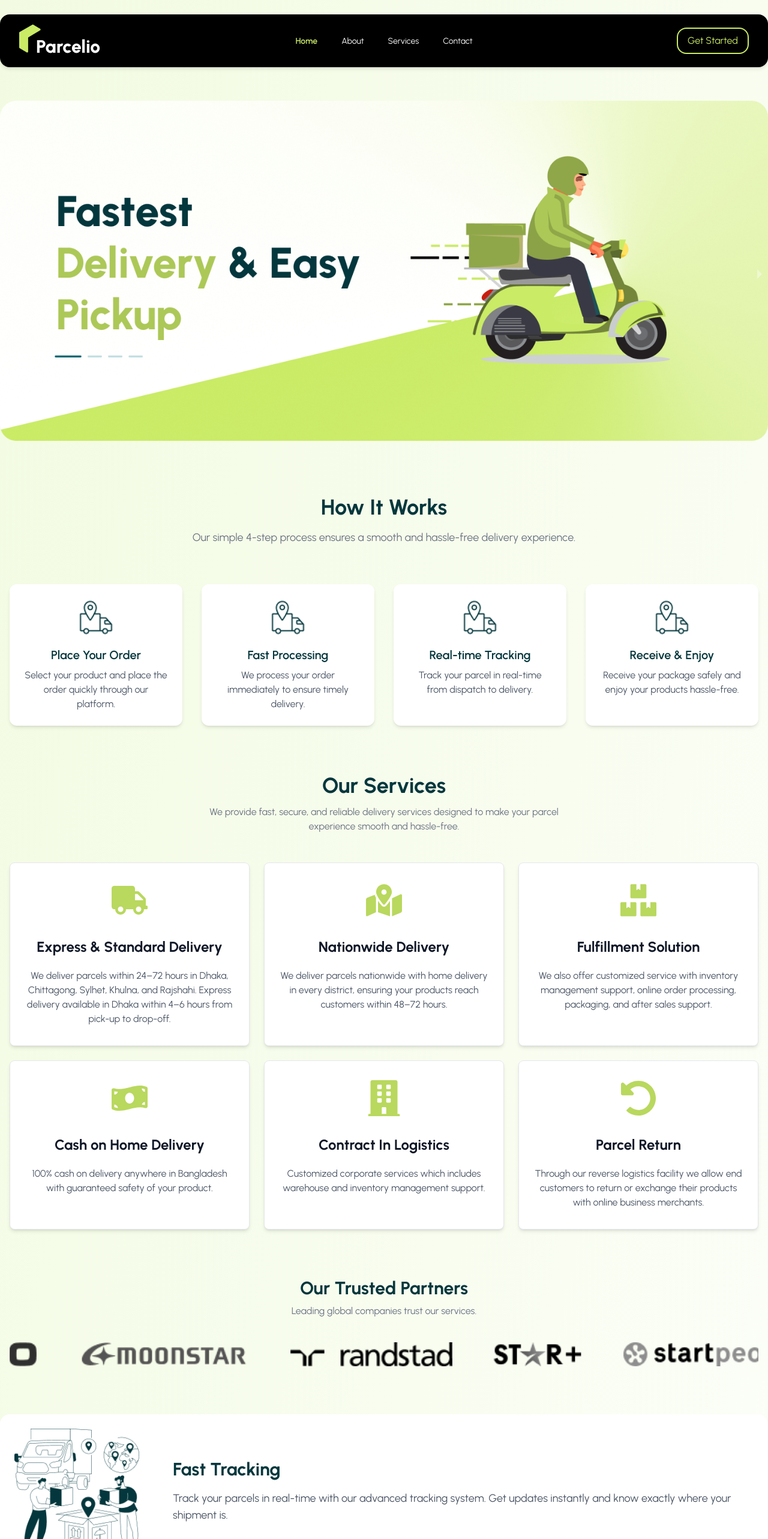
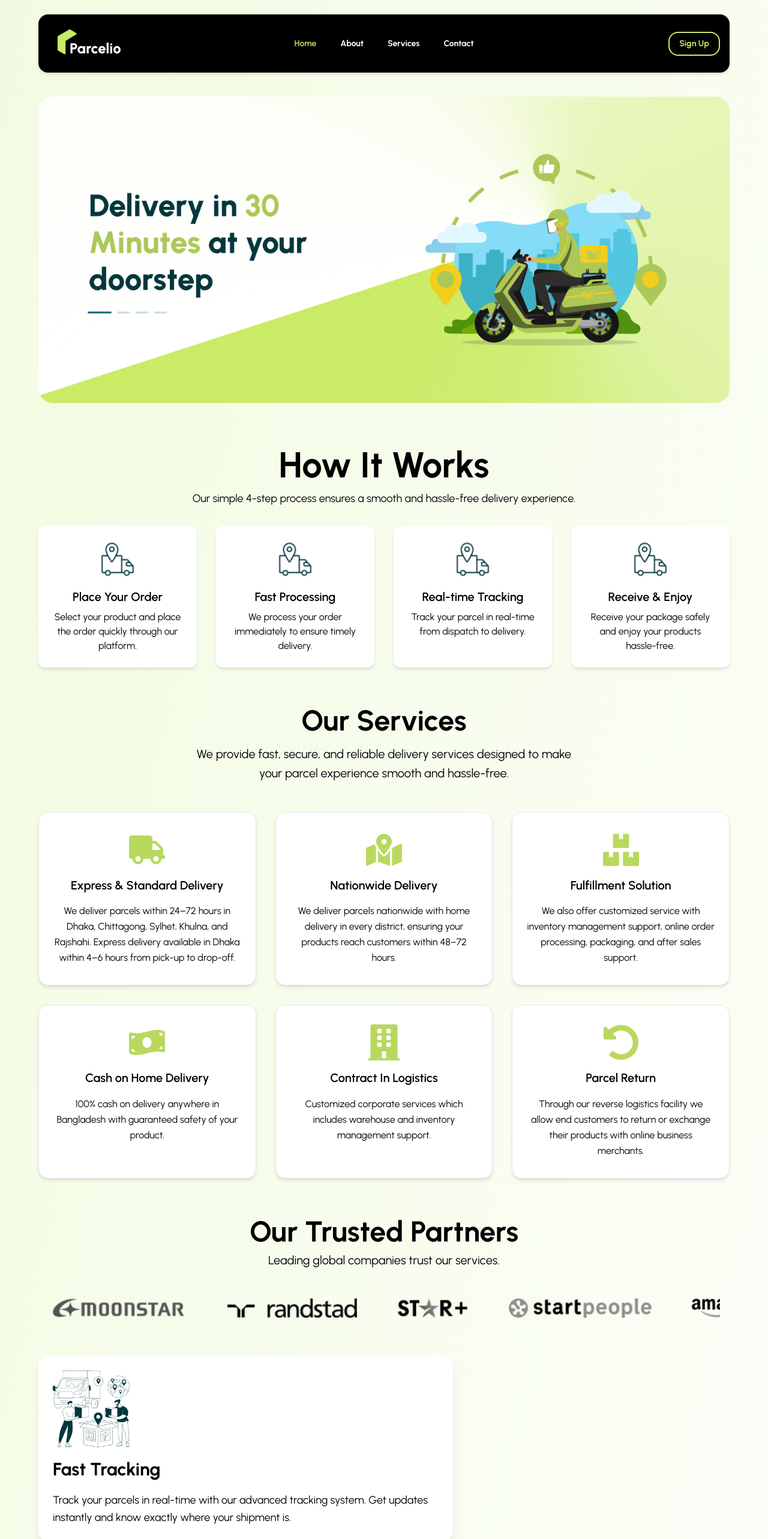
Before and after one commit to Hossain-sakib/parcelio-client, a React (Vite) app: page / in a window 1280 px wide. Shown: the top 2566 px of the page at 60% size. Built offline with nearby package versions, Linux system fonts and the light colour scheme.

Commit message:
Made the page responsive

```diff
--- a/src/layouts/RootLayout.jsx
+++ b/src/layouts/RootLayout.jsx
@@ -5,7 +5,7 @@
 
 const RootLayout = () => {
     return (
-        <div className='max-w-7xl mx-auto'>
+        <div className=' mx-auto w-[90%]'>
             <NavBar></NavBar>
             <Outlet></Outlet>
             <Footer></Footer>
--- a/src/pages/Home/CompanyCarousel/CompanyCarousel.jsx
+++ b/src/pages/Home/CompanyCarousel/CompanyCarousel.jsx
@@ -12,18 +12,18 @@
 
 const LogoCarousel = () => {
   return (
-    <div className="px-4">
+    <div className="px-4 lg:space-y-12 space-y-6">
       {/* Heading */}
-      <div className="text-center mb-10">
+      <div className="text-center max-w-2xl mx-auto px-2">
         <h2
-          className="text-2xl md:text-3xl font-bold text-[#03373D]"
+          className="text-3xl md:text-4xl lg:text-5xl font-bold text-black"
           data-aos="fade-up"
           data-aos-duration="1200"
         >
           Our Trusted Partners
         </h2>
         <p
-          className="text-gray-500 mt-2"
+          className="text-black text-base md:text-lg lg:text-xl mt-2 leading-relaxed"
           data-aos="fade-up"
           data-aos-delay="150"
           data-aos-duration="1200"
@@ -33,18 +33,13 @@
       </div>
 
       {/* Marquee */}
-      <Marquee
-        gradient={false}
-        speed={100}
-        pauseOnHover={true}
-        loop={0}
-      >
+      <Marquee gradient={false} speed={100} pauseOnHover={true} loop={0}>
         {[...logos, ...logos].map((logo, index) => (
           <div key={index} className="flex items-center justify-center mx-8">
             <img
               src={logo}
               alt={`Brand ${index}`}
-              className="h-10 w-auto grayscale hover:grayscale-0 transition duration-300"
+              className="lg:h-8 h-6 w-auto grayscale hover:grayscale-0 transition duration-300"
             />
           </div>
         ))}
--- a/src/pages/Home/FAQs/FAQs.jsx
+++ b/src/pages/Home/FAQs/FAQs.jsx
@@ -1,4 +1,4 @@
-import React from "react";
+import faqIllustration from "../../../assets/faq-icon.png"; // replace with your actual image path
 
 const faqs = [
   {
@@ -35,35 +35,43 @@
 
 const FAQs = () => {
   return (
-    <div>
+    <div className="lg:space-y-8 space-y-6">
       {/* Heading */}
-      <div className="text-center mb-12">
-        <h2 className="text-3xl md:text-4xl font-bold text-[#03373D]">
+      <div className="text-center mb-8">
+        <h2 className="text-3xl md:text-4xl lg:text-5xl font-bold text-black">
           Frequently Asked Questions
         </h2>
-        <p className="text-gray-500 mt-2 text-base md:text-lg">
+        <p className="text-black mt-2 text-base md:text-lg leading-relaxed max-w-2xl mx-auto">
           Answers to common questions about our services
         </p>
       </div>
 
+      {/* Illustration */}
+      <div className="flex items-center justify-center flex-col lg:flex-row gap-6">
+        <img
+          src={faqIllustration}
+          alt="FAQ Illustration"
+          className="w-2/5"
+        />
         {/* FAQ Accordion */}
-      <div className="max-w-4xl mx-auto space-y-4">
+        <div className="mx-auto space-y-4 w-full lg:w-3/5">
           {faqs.map((faq, index) => (
             <details
               key={index}
-            className="collapse bg-white border border-gray-300 rounded-xl"
+              className="bg-white border border-gray-200 rounded-2xl shadow-md hover:shadow-lg transition-shadow duration-300"
               open={index === 0} // first FAQ open by default
             >
-            <summary className="collapse-title font-semibold text-[#03373D] p-6 cursor-pointer">
+              <summary className="font-semibold text-black p-6 cursor-pointer text-lg md:text-xl">
                 {faq.question}
               </summary>
-            <div className="collapse-content text-gray-600 p-6 text-sm md:text-base">
+              <div className="p-6 pt-0 text-black text-base md:text-lg leading-relaxed">
                 {faq.answer}
               </div>
             </details>
           ))}
         </div>
       </div>
+    </div>
   );
 };
 
--- a/src/pages/Home/Home.jsx
+++ b/src/pages/Home/Home.jsx
@@ -9,7 +9,7 @@
 
 const Home = () => {
   return (
-    <div className="my-20 space-y-20">
+    <div className="lg:my-16 my-10 lg:space-y-16 space-y-10">
       <Banner></Banner>
       <HowItWorks></HowItWorks>
       <Services></Services>
--- a/src/pages/Home/HowItWorks/HowItWorks.jsx
+++ b/src/pages/Home/HowItWorks/HowItWorks.jsx
@@ -23,18 +23,18 @@
 
 const HowItWorks = () => {
   return (
-    <div className="px-4">
+    <div className="lg:space-y-8 space-y-4">
       {/* Section Heading */}
-      <div className="text-center mb-16">
+      <div className="text-center">
         <h2
-          className="text-3xl md:text-4xl font-bold text-[#03373D] mb-4"
+          className="text-3xl lg:text-6xl font-bold text-black lg:mb-3 mb-2"
           data-aos="fade-up"
           data-aos-duration="1200"
         >
           How It Works
         </h2>
         <p
-          className="text-gray-500 text-base md:text-lg"
+          className="text-black text-md md:text-lg"
           data-aos="fade-up"
           data-aos-delay="150"
           data-aos-duration="1200"
@@ -45,7 +45,7 @@
       </div>
 
       {/* Cards Grid */}
-      <div className="grid grid-cols-1 sm:grid-cols-2 lg:grid-cols-4 gap-8">
+      <div className="grid grid-cols-1 sm:grid-cols-2 lg:grid-cols-4 gap-4 lg:gap-8">
         {steps.map((step, index) => (
           <div
             key={index}
@@ -59,10 +59,10 @@
               alt={step.title}
               className="h-16 w-16 mb-4 object-contain"
             />
-            <h3 className="text-xl font-semibold text-[#03373D] mb-2">
+            <h3 className="text-xl font-semibold text-black mb-2">
               {step.title}
             </h3>
-            <p className="text-gray-600 text-sm md:text-base">
+            <p className="text-black text-sm md:text-base">
               {step.description}
             </p>
           </div>
--- a/src/pages/Home/MarchantCustomerCTA/MarchantCustomerCTA.jsx
+++ b/src/pages/Home/MarchantCustomerCTA/MarchantCustomerCTA.jsx
@@ -4,25 +4,33 @@
 const MarchantCustomerCTA = () => {
   return (
     <div
-      className="p-20 bg-black rounded-2xl bg-top-left bg-no-repeat"
+      className="p-4 md:p-16 lg:p-20 bg-black rounded-2xl bg-top-left bg-no-repeat"
       style={{ backgroundImage: `url(${bgImg})` }}
     >
-      <div className="hero-content flex-col lg:flex-row-reverse">
-        <img src={locationImg} className="max-w-sm rounded-lg shadow-2xl" />
-        <div>
-          <h1 className="text-4xl font-bold text-white">
+      <div className="hero-content flex flex-col lg:flex-row-reverse items-center lg:justify-between gap-8">
+        {/* Image */}
+        <img
+          src={locationImg}
+          className="max-w-sm w-full rounded-2xl shadow-2xl"
+        />
+
+        {/* Text & Buttons */}
+        <div className="text-center lg:text-left max-w-xl space-y-6">
+          <h1 className="text-3xl md:text-4xl lg:text-5xl font-bold text-white leading-tight">
             Merchant and Customer Satisfaction is Our First Priority
           </h1>
-          <p className="py-6 text-white">
+          <p className="text-white text-base md:text-lg leading-relaxed">
             We offer the lowest delivery charge with the highest value along
             with 100% safety of your product. Pathao courier delivers your
             parcels in every corner of Bangladesh right on time.
           </p>
-          <div className="flex flex-row gap-4">
-            <button className="bg-transparent text-[#CAEB66] border-2 border-[#CAEB66] hover:bg-[#CAEB66] hover:text-black px-4 py-2 rounded-2xl transition-colors duration-300">
+
+          {/* Buttons */}
+          <div className="flex flex-col sm:flex-row gap-4 justify-center lg:justify-start">
+            <button className="bg-transparent font-bold text-sm md:text-md px-6 py-2 text-[#CAEB66] border-2 border-[#CAEB66] hover:bg-[#CAEB66] hover:text-black md:px-4 md:py-2 rounded-lg md:rounded-2xl transition-colors duration-300">
               Become A Merchant
             </button>
-            <button className="bg-[#CAEB66] text-black border-2 border-[#CAEB66] hover:bg-transparent hover:text-[#CAEB66] px-4 py-2 rounded-2xl transition-colors duration-300">
+            <button className="bg-[#CAEB66] font-bold text-sm md:text-md px-6 py-2 text-black border-2 border-[#CAEB66] hover:bg-transparent hover:text-[#CAEB66] md:px-4 md:py-2 rounded-lg md:rounded-2xl transition-colors duration-300">
               Earn With Parcelio
             </button>
           </div>
--- a/src/pages/Home/Reviews/Reviews.jsx
+++ b/src/pages/Home/Reviews/Reviews.jsx
@@ -40,7 +40,7 @@
     name: "Fatima Noor",
     designation: "Small Business Owner",
     review:
-      "Parcelio’s service is outstanding. They really care about customer satisfaction and timely delivery.",
+      "Parcelio`s service is outstanding. They really care about customer satisfaction and timely delivery.",
     avatar: "https://randomuser.me/api/portraits/women/44.jpg",
     rating: 5,
   },
@@ -56,7 +56,7 @@
     name: "Leila Hassan",
     designation: "Entrepreneur",
     review:
-      "Parcelio’s platform is so easy to use. From placing orders to delivery, everything is smooth and reliable.",
+      "Parcelio`s platform is so easy to use. From placing orders to delivery, everything is smooth and reliable.",
     avatar: "https://randomuser.me/api/portraits/women/23.jpg",
     rating: 5,
   },
@@ -72,13 +72,13 @@
 
 const Reviews = () => {
   return (
-    <div>
+    <div className="lg:space-y-8 space-y-6">
       {/* Heading */}
-      <div className="text-center mb-4">
-        <h2 className="text-3xl md:text-4xl font-bold text-[#03373D]">
+      <div className="text-center mb-6">
+        <h2 className="text-3xl md:text-4xl lg:text-5xl font-bold text-black">
           What Our Customers Say
         </h2>
-        <p className="text-gray-500 mt-2 text-base md:text-lg">
+        <p className="text-black mt-2 text-base md:text-lg leading-relaxed max-w-2xl mx-auto">
           Trusted by businesses and individuals across Bangladesh
         </p>
       </div>
@@ -98,15 +98,17 @@
                 className="h-14 w-14 rounded-full object-cover mr-4"
               />
               <div>
-                <h3 className="text-lg font-semibold text-[#03373D]">
+                <h3 className="text-lg font-semibold text-black">
                   {review.name}
                 </h3>
-                <p className="text-gray-500 text-sm">{review.designation}</p>
+                <p className="text-black text-sm">{review.designation}</p>
               </div>
             </div>
 
             {/* Review Text */}
-            <p className="text-gray-600 text-base mb-4">{review.review}</p>
+            <p className="text-black text-base mb-4 leading-relaxed">
+              {review.review}
+            </p>
 
             {/* Rating */}
             <div className="flex">
--- a/src/pages/Home/ServiceFeatures/ServiceFeatures.jsx
+++ b/src/pages/Home/ServiceFeatures/ServiceFeatures.jsx
@@ -24,32 +24,27 @@
 
 const ServiceFeatures = () => {
   return (
-    <div className="space-y-8">
+    <div className="space-y-12">
       {services.map((service, index) => (
         <div
           key={index}
-          className={`flex flex-col md:flex-row items-center bg-white shadow-lg rounded-2xl overflow-hidden ${
-            index % 2 === 1 ? "md:flex-row-reverse" : ""
+          className={`w-full flex ${
+            index % 2 === 1 ? "justify-end" : "justify-start"
           }`}
-          data-aos="fade-up"
-          data-aos-delay={index * 150}  // staggered animation
+          data-aos={index % 2 === 1 ? "fade-left" : "fade-right"}
+          data-aos-delay={index * 150}
           data-aos-duration="1200"
         >
-          {/* Image Column */}
-          <div className="md:w-1/5 w-full p-6">
+          <div className="bg-white shadow-lg rounded-2xl overflow-hidden w-full md:w-3/5 p-6 flex flex-col items-center md:items-start">
             <img
               src={service.illustration}
               alt={service.title}
-              className="w-full h-full object-contain"
+              className="w-32 h-32 object-contain mb-4"
             />
-          </div>
-
-          {/* Text Column */}
-          <div className="md:w-4/5 w-full p-8">
-            <h3 className="text-2xl md:text-3xl font-bold text-[#03373D] mb-4">
+            <h3 className="text-2xl md:text-3xl font-bold text-black mb-4 leading-snug">
               {service.title}
             </h3>
-            <p className="text-gray-600 text-base md:text-lg">
+            <p className="text-black text-base md:text-lg leading-relaxed">
               {service.description}
             </p>
           </div>
--- a/src/pages/Home/Services/Service.jsx
+++ b/src/pages/Home/Services/Service.jsx
@@ -2,22 +2,21 @@
 
 const Service = ({ service }) => {
   return (
-    <div className="card bg-white shadow-md border border-gray-200 rounded-lg transform transition-all duration-300 hover:scale-105 hover:shadow-xl">
-      <div className="card-body items-center text-center px-6 py-8">
-
+    <div className="card bg-white shadow-md border border-gray-200 rounded-2xl transform transition-all duration-300 hover:scale-105 hover:shadow-xl">
+      <div className="card-body flex flex-col space-y-2 items-center text-center px-6 py-8">
         {/* Icon */}
         {React.cloneElement(service.icon, {
           style: { color: "#B9D85E" },
-          className: "text-6xl mb-6 transition-transform duration-300 hover:rotate-6",
+          className: "text-6xl transition-transform duration-300 hover:rotate-6",
         })}
 
         {/* Title */}
-        <h3 className="text-gray-900 text-xl sm:text-2xl font-bold mb-3 transition-colors duration-300 hover:text-shadow-lime-300">
+        <h3 className="text-black text-lg md:text-xl font-semibold leading-snug transition-colors duration-300 hover:text-lime-500">
           {service.title}
         </h3>
 
         {/* Description */}
-        <p className="text-gray-600 text-sm sm:text-base">
+        <p className="text-black text-sm md:text-base lg:text-base leading-relaxed">
           {service.description}
         </p>
       </div>
--- a/src/pages/Home/Services/Services.jsx
+++ b/src/pages/Home/Services/Services.jsx
@@ -49,29 +49,28 @@
 
 const Services = () => {
   return (
-    <div className="px-4">
+    <div className="lg:space-y-12 space-y-6">
       {/* Heading */}
-      <div className="text-center mb-12 max-w-2xl mx-auto px-2">
+      <div className="text-center max-w-2xl mx-auto px-2">
         <h2
-          className="text-[#03373D] text-3xl md:text-4xl font-bold mb-3"
+          className="text-3xl lg:text-5xl font-bold text-black mb-4"
           data-aos="fade-up"
           data-aos-duration="1200"
         >
           Our Services
         </h2>
         <p
-          className="text-gray-500 text-sm md:text-base"
+          className="text-black text-base md:text-lg lg:text-xl max-w-2xl mx-auto leading-relaxed"
           data-aos="fade-up"
           data-aos-delay="100"
           data-aos-duration="1200"
         >
-          We provide fast, secure, and reliable delivery services designed to
-          make your parcel experience smooth and hassle-free.
+          We provide fast, secure, and reliable delivery services designed to make your parcel experience smooth and hassle-free.
         </p>
       </div>
 
       {/* Services Grid */}
-      <div className="grid grid-cols-1 sm:grid-cols-2 lg:grid-cols-3 gap-6">
+      <div className="grid grid-cols-1 sm:grid-cols-2 lg:grid-cols-3 gap-4 lg:gap-8">
         {servicesData.map((service, index) => (
           <div
             key={index}
--- a/src/pages/shared/NavBar/NavBar.jsx
+++ b/src/pages/shared/NavBar/NavBar.jsx
@@ -1,8 +1,14 @@
-import React from "react";
+import React, { useState } from "react";
 import { NavLink } from "react-router";
 import ParcelioLogo from "../ParcelioLogo/ParcelioLogo";
+import { HiMiniBars3BottomLeft } from "react-icons/hi2";
+import { AiOutlineClose } from "react-icons/ai";
 
 const NavBar = () => {
+  const [isOpen, setIsOpen] = useState(false);
+
+  const toggleMenu = () => setIsOpen(!isOpen);
+
   const navItems = (
     <>
       <li>
@@ -11,6 +17,7 @@
           className={({ isActive }) =>
             isActive ? "text-[#CAEB66] font-semibold" : "hover:text-[#CAEB66]"
           }
+          onClick={() => setIsOpen(false)} // close menu on click
         >
           Home
         </NavLink>
@@ -21,6 +28,7 @@
           className={({ isActive }) =>
             isActive ? "text-[#CAEB66] font-semibold" : "hover:text-[#CAEB66]"
           }
+          onClick={() => setIsOpen(false)}
         >
           About
         </NavLink>
@@ -31,6 +39,7 @@
           className={({ isActive }) =>
             isActive ? "text-[#CAEB66] font-semibold" : "hover:text-[#CAEB66]"
           }
+          onClick={() => setIsOpen(false)}
         >
           Services
         </NavLink>
@@ -41,6 +50,7 @@
           className={({ isActive }) =>
             isActive ? "text-[#CAEB66] font-semibold" : "hover:text-[#CAEB66]"
           }
+          onClick={() => setIsOpen(false)}
         >
           Contact
         </NavLink>
@@ -49,49 +59,37 @@
   );
 
   return (
-    <div className="sticky top-6 z-50 ">
-      <div className="navbar bg-black shadow-md rounded-2xl px-6 md:px-8 py-4 text-white">
+    <div className="sticky top-4 lg:top-6 z-50">
+      <div className="flex flex-row items-center bg-black shadow-md mx-auto rounded-lg lg:rounded-2xl px-3 py-3 lg:px-4 lg:py-6 text-white">
         {/* Left: Logo & Mobile Menu */}
-        <div className="navbar-start">
-          <div className="dropdown">
-            <label tabIndex={0} className="btn btn-ghost lg:hidden text-white">
-              <svg
-                xmlns="http://www.w3.org/2000/svg"
-                className="h-6 w-6"
-                fill="none"
-                viewBox="0 0 24 24"
-                stroke="currentColor"
-              >
-                <path
-                  strokeLinecap="round"
-                  strokeLinejoin="round"
-                  strokeWidth="2"
-                  d="M4 6h16M4 12h16M4 18h16"
-                />
-              </svg>
-            </label>
-            <ul
-              tabIndex={0}
-              className="menu menu-sm dropdown-content mt-3 p-2 shadow bg-black rounded-box w-52 text-white"
-            >
-              {navItems}
-            </ul>
+        <div className="navbar-start flex items-center">
+          <div className="lg:hidden">
+            <button onClick={toggleMenu} className="text-2xl font-black hover:text-[#CAEB66]">
+              {isOpen ? <AiOutlineClose /> : <HiMiniBars3BottomLeft />}
+            </button>
+            {isOpen && (
+              <ul className="menu text-md dropdown-content font-bold mt-5 p-2 shadow bg-black rounded-box w-52 text-white absolute">
+                {navItems}
+              </ul>
+            )}
           </div>
-          <ParcelioLogo />
+          <div className="ml-4">
+            <ParcelioLogo />
+          </div>
         </div>
 
         {/* Center: Desktop Menu */}
         <div className="navbar-center hidden lg:flex">
-          <ul className="menu menu-horizontal px-1 gap-4">{navItems}</ul>
+          <ul className="menu menu-horizontal text-md font-bold px-1 gap-4">{navItems}</ul>
         </div>
 
         {/* Right: CTA Button */}
         <div className="navbar-end">
           <NavLink
             to="/signup"
-            className="bg-transparent text-[#CAEB66] border-2 border-[#CAEB66] hover:bg-[#CAEB66] hover:text-black px-4 py-2 rounded-2xl transition-colors duration-300"
+            className="bg-transparent font-bold text-sm md:text-md px-6 py-2 text-[#CAEB66] border-2 border-[#CAEB66] hover:bg-[#CAEB66] hover:text-black md:px-4 md:py-2 rounded-lg md:rounded-2xl transition-colors duration-300"
           >
-            Get Started
+            Sign Up
           </NavLink>
         </div>
       </div>
--- a/src/pages/shared/ParcelioLogo/ParcelioLogo.jsx
+++ b/src/pages/shared/ParcelioLogo/ParcelioLogo.jsx
@@ -7,15 +7,19 @@
         src={logo}
         alt="Parcelio Logo"
         className="
-          mb-2
+        w-6
+        md:w-8
+          mb-1.5
         "
       />
 
       <p
         className="
           font-extrabold
-          -ml-2
-          text-3xl
+         md:-ml-3
+         -ml-2
+          text-xl
+          md:text-2xl
         "
       >
         Parcelio
```
Also changed, not shown: src/assets/faq-icon.png (added). Lines whose indentation alone changed are shown as unchanged.
